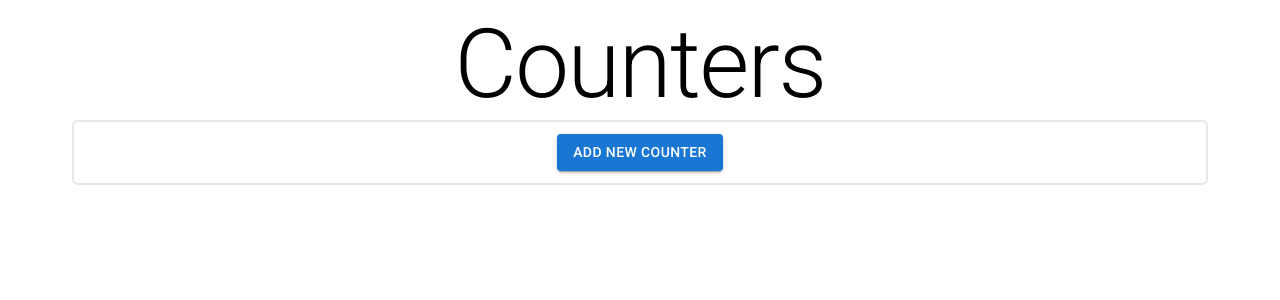
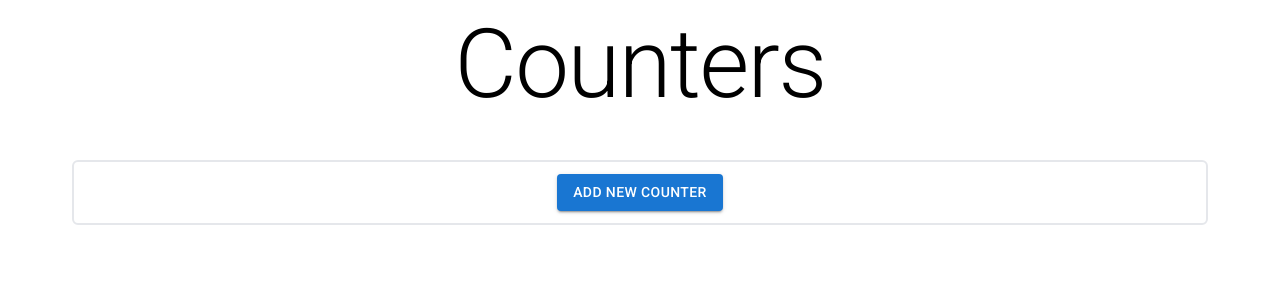
Before and after one commit to ValTM/pex-frontend, a React (Vite) app: page / in a window 1280 px wide. Shown: the top 300 px of the page. Built offline with nearby package versions, Linux system fonts and the light colour scheme.

Commit message:
Add some space between title and content

```diff
--- a/src/App.jsx
+++ b/src/App.jsx
@@ -13,7 +13,7 @@ const App = () => {
   return (
     <div className="max-w-6xl m-auto text-center p-2">
       <Typography variant="h1">Counters</Typography>
-      <div className="border-2 rounded-md p-3 mb-5">
+      <div className="border-2 rounded-md p-3 mb-5 mt-10">
         {!showInput && (
           <Button variant="contained" onClick={() => setShowInput(!showInput)}>
             Add new counter
```
